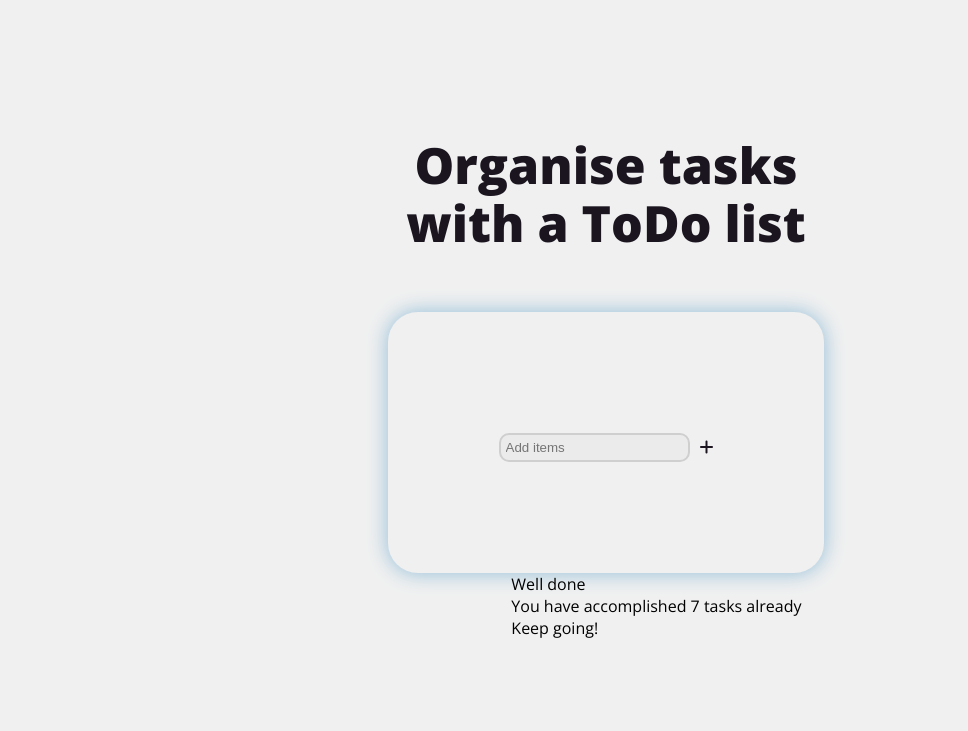
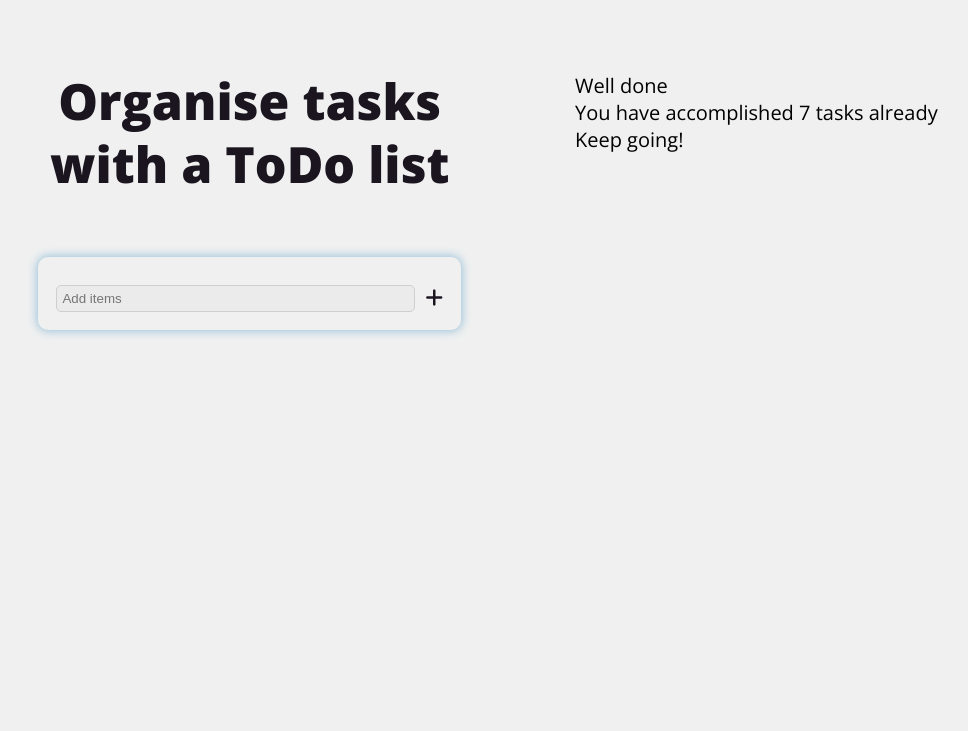
Before and after one commit to elizabethdalessandro/demo-todolist, a plain HTML site: page src-v3/index3.html in a window 1280 px wide. Shown: the whole page, without its empty margins (34-1002 px from the left). Drawn offline with nearby package versions, Linux system fonts and the light colour scheme.

Commit message:
Co-authored-by: Felipe Araneda <felipearaneda@users.noreply.github.com>

```diff
--- a/src-v3/index3.html
+++ b/src-v3/index3.html
@@ -1,16 +1,13 @@
 <html>
     <head>
-        <style>
-            @import url('https://fonts.googleapis.com/css2?family=Indie+Flower&display=swap');
-            @import url('https://fonts.googleapis.com/css2?family=Open+Sans:wght@800;400&display=swap');
-        </style>
+
        <link rel="stylesheet" href="style3.css">
        <link rel="stylesheet" href="./fontawesome/css/all.min.css">
        <script async src="index3.js"></script>
     </head>
 
     <body>
-
+        <div class="left-content">
             <h1 class="todo-list-title">Organise tasks</h1>
             <h1 class="todo-list-title">with a ToDo list</h1>
 
@@ -62,8 +59,9 @@
                     </div>
                 </div>
             </div>
+        </div>
 
-        <div class="done">
+        <div class="right-content">
             <div class = "well-done">Well done</div>
             <span class = "well-done-text">You have accomplished</span>
             <span class = "well-done-number">7</span>
--- a/src-v3/index3.js
+++ b/src-v3/index3.js
@@ -3,6 +3,7 @@ let todoItems = [
     { title: 'Water the plant', checked: true },
     */
 ];
+let doneTasks = 0;
 
 
 function updateDOM() {
@@ -22,7 +23,7 @@ function updateDOM() {
                 status.className = 'status';
                 if (item.checked) {
                     status.className = status.className + ' checked';
-                    doneTasks ++;
+                    doneTasks++;
                 }
 
                 let icon = document.createElement('i');
--- a/src-v3/style3.css
+++ b/src-v3/style3.css
@@ -1,39 +1,38 @@
-
+@import url('https://fonts.googleapis.com/css2?family=Indie+Flower&display=swap');
+@import url('https://fonts.googleapis.com/css2?family=Open+Sans:wght@800;400&display=swap');
 
 body {
     background-color: #f0f0f0;
-    padding: 10%;
+    padding: 5%;
     font-family: 'Open Sans', sans-serif;
-    font-size: medium;
-    display:flex;
-    flex-direction: column;
-    justify-content: center;
-    align-items: center;
+    font-size: 20px;
+    display:flex
+}
+
+.left-content {
+    flex-grow:1;
+}
+
+.right-content {
+    padding-left: 10%;
+    flex-grow: 7;
 }
 
 h1 {
-    font-family: 'Open Sans', sans-serif;
     font-size: 50px;
-    font-weight: 800;
+    font-weight: 800px;
     margin:-5px;
 }
 
 .content {
     background-color: #f0f0f0;
-    box-shadow: 0px 0px 20px 1px #98c1d9;
-    border-radius: 30px;
-    padding-bottom: 10px;
-    padding:10%;
-    margin-top: 60px;
-    width:fit-content;
+    box-shadow: 0px 0px 10px 1px #98c1d9;
+    border-radius: 10px;
+    padding:2%;
+    margin-top: 15%;
+}
 
 
-}
-
-.done {
-    padding-left: 10%;
-    flex-grow: 1;
-}
 
 .todo-list-title {
     color: rgb(27, 21, 32);
@@ -108,9 +107,9 @@ h1 {
     background-color: rgb(235, 235, 235);
     border-color: rgb(207, 207, 207);
     border-style: solid;
-    border-width: 2px;
+    border-width: 1px;
     padding: 5px;
     margin-right: 10px;
     flex-grow: 1;
-    border-radius: 10px;
+    border-radius: 5px;
 }
```
Lines whose indentation alone changed are shown as unchanged.
